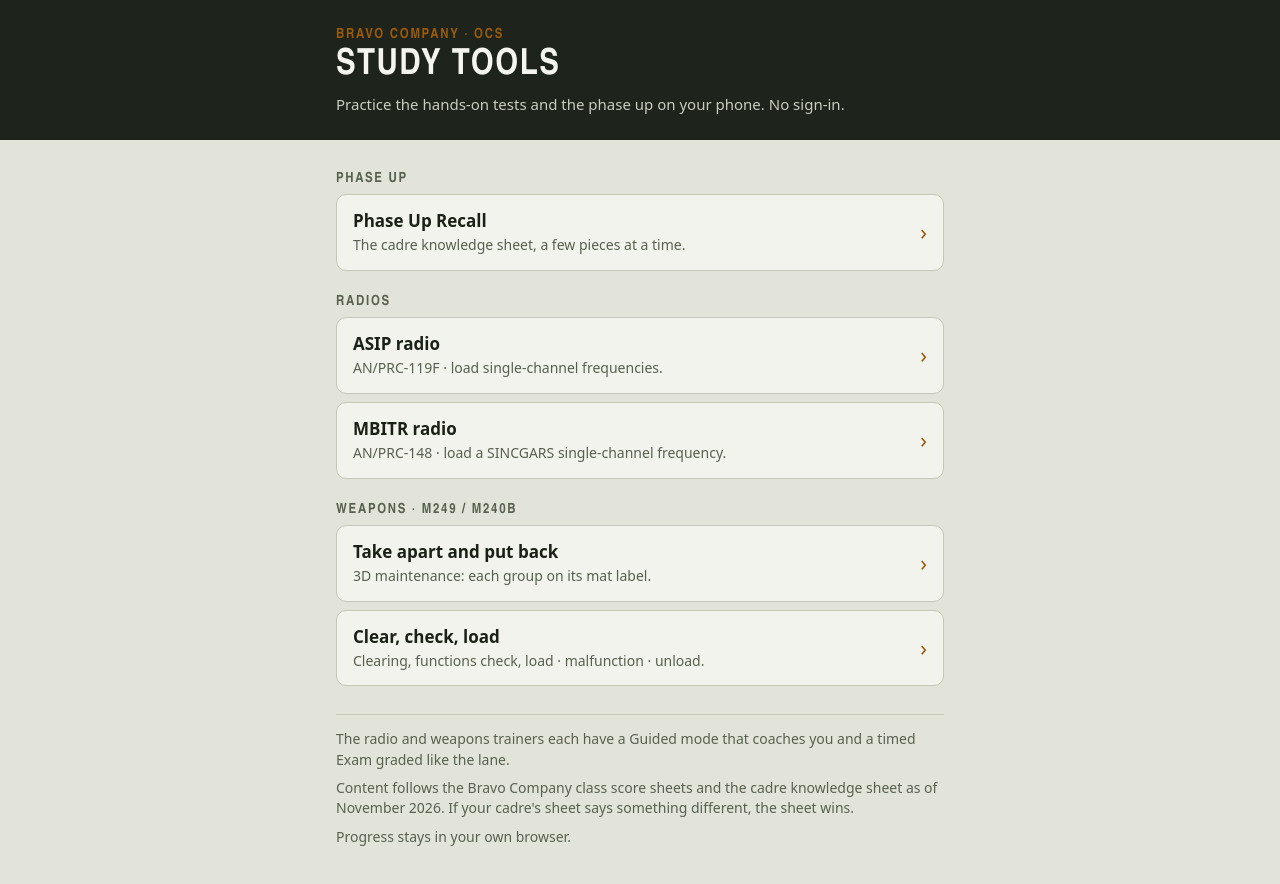
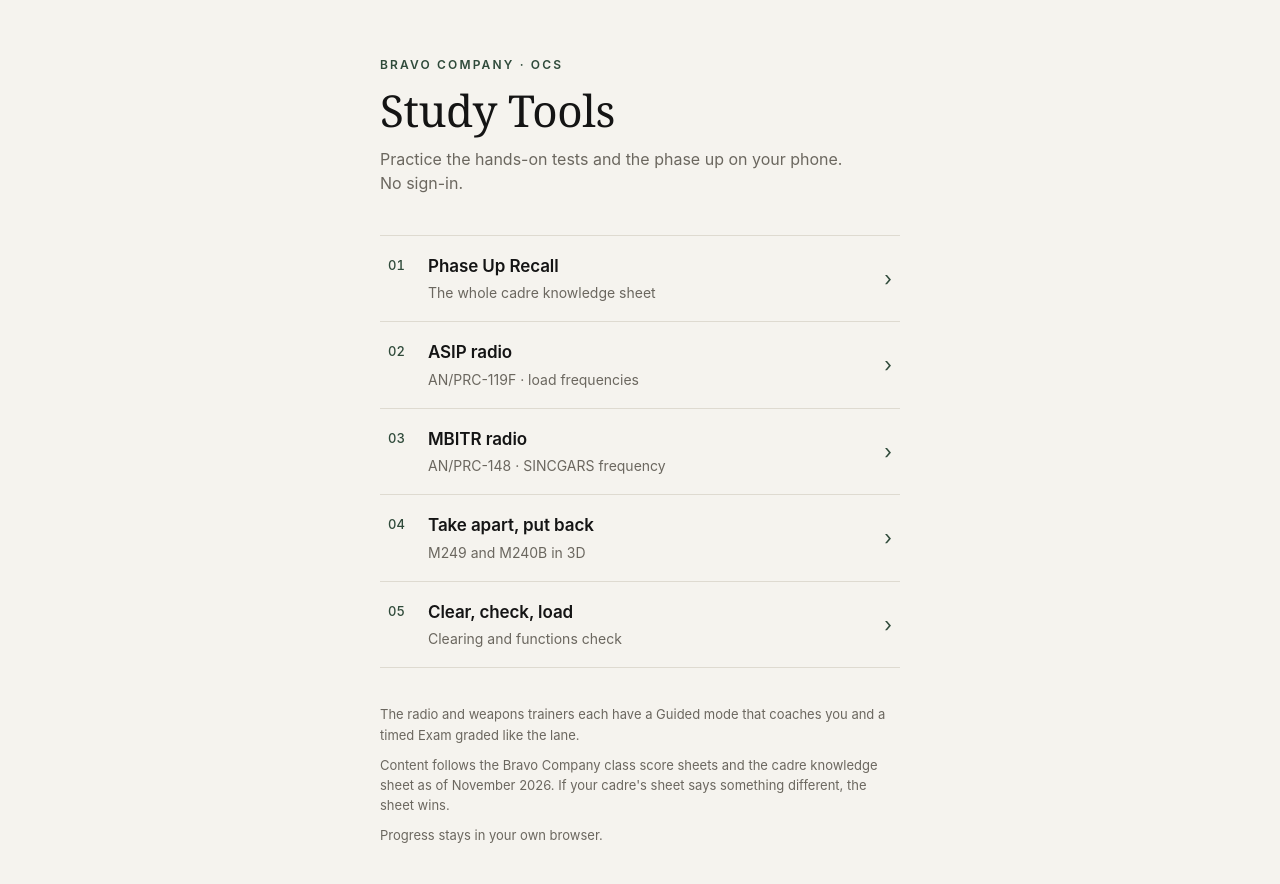
Before and after one commit to ocs-bravo-study/ocs-bravo-study.github.io, a plain HTML site: page index.html in a window 1280 px wide. Drawn offline with Linux system fonts and the light colour scheme.

Commit message:
Home page: ivory and ink, numbered list, dark mode; 404 page and icon to match

```diff
--- a/index.html
+++ b/index.html
@@ -5,64 +5,53 @@
 <meta name="viewport" content="width=device-width,initial-scale=1,viewport-fit=cover">
 <title>Bravo Study Tools</title>
 <meta name="description" content="Bravo Company OCS study tools: Phase Up Recall, ASIP and MBITR radio trainers, M249 / M240B weapons trainers.">
+<meta name="theme-color" content="#F5F3EE" media="(prefers-color-scheme: light)">
+<meta name="theme-color" content="#121311" media="(prefers-color-scheme: dark)">
 <link rel="icon" href="favicon.svg" type="image/svg+xml">
 <style>
-/* One screen, one tap to any tool. Same palette and type as the trainers. */
+/* Ivory and ink: one numbered list, hairlines instead of boxes, one deep green accent. System fonts only. */
 :root {
-  --bg: #e2e4d9; --surface: #f2f3ec; --ink: #1b2016; --muted: #586050; --line: #c4c8b6;
-  --band: #1e231c; --band-ink: #f4f5ef; --accent: #9a5a0c;
-  --ui: system-ui, -apple-system, "Segoe UI", Roboto, "Helvetica Neue", Arial, sans-serif;
-  --stencil: "DIN Condensed", "DIN Alternate", "Arial Narrow", "Roboto Condensed", system-ui, sans-serif;
+  --bg: #F5F3EE; --ink: #141414; --muted: #6B675F; --line: #DEDAD0; --accent: #2F4A3A; --hover: rgba(47, 74, 58, .05);
+  --sans: -apple-system, BlinkMacSystemFont, "Segoe UI", Roboto, "Helvetica Neue", Arial, sans-serif;
+  --serif: ui-serif, "New York", "Iowan Old Style", Georgia, "Times New Roman", serif;
   color-scheme: light dark;
 }
 @media (prefers-color-scheme: dark) {
-  :root { --bg: #161a13; --surface: #20251c; --ink: #e8eadf; --muted: #a3aa96; --line: #384030; --band: #0e110c; --accent: #e0a24a; }
+  :root { --bg: #121311; --ink: #ECEAE3; --muted: #9C998F; --line: #2B2C28; --accent: #9DB8A2; --hover: rgba(157, 184, 162, .06); }
 }
 * { box-sizing: border-box; }
-body { margin: 0; background: var(--bg); color: var(--ink); font: 16px/1.45 var(--ui); -webkit-text-size-adjust: 100%; }
-.wrap { max-width: 640px; margin: 0 auto; padding-left: max(16px, env(safe-area-inset-left, 0px)); padding-right: max(16px, env(safe-area-inset-right, 0px)); }
-header { background: var(--band); color: var(--band-ink); padding: calc(env(safe-area-inset-top, 0px) + 28px) 0 24px; }
-.eyebrow { margin: 0 0 6px; font: 700 14px/1 var(--stencil); letter-spacing: .12em; text-transform: uppercase; color: var(--accent); }
-h1 { margin: 0; font: 700 36px/1 var(--stencil); letter-spacing: .04em; text-transform: uppercase; }
-header p.sub { margin: 10px 0 0; color: #c9cdbf; font-size: 15px; }
-main { padding: 8px 0 calc(env(safe-area-inset-bottom, 0px) + 32px); }
-h2 { margin: 24px 0 8px; font: 700 14px/1 var(--stencil); letter-spacing: .12em; text-transform: uppercase; color: var(--muted); }
-ul { list-style: none; margin: 0; padding: 0; display: grid; gap: 8px; }
-a.tool { display: flex; align-items: center; gap: 12px; padding: 14px 16px; min-height: 64px; background: var(--surface); border: 1px solid var(--line); border-radius: 10px; color: inherit; text-decoration: none; }
-a.tool:hover { border-color: var(--muted); }
-a.tool:active { transform: translateY(1px); }
-a.tool:focus-visible { outline: 3px solid var(--accent); outline-offset: 2px; }
-.tool span { flex: 1; min-width: 0; }
-.tool b { display: block; font-size: 17px; }
-.tool small { display: block; margin-top: 2px; color: var(--muted); font-size: 14px; }
-.tool i { font-style: normal; font-size: 22px; color: var(--accent); }
-footer { margin-top: 28px; padding-top: 14px; border-top: 1px solid var(--line); color: var(--muted); font-size: 14px; }
-footer p { margin: 0 0 8px; }
+body { margin: 0; background: var(--bg); color: var(--ink); font: 16px/1.5 var(--sans); -webkit-text-size-adjust: 100%; -webkit-font-smoothing: antialiased; }
+.wrap { max-width: 560px; margin: 0 auto; padding: calc(env(safe-area-inset-top, 0px) + 56px) max(20px, env(safe-area-inset-right, 0px)) calc(env(safe-area-inset-bottom, 0px) + 40px) max(20px, env(safe-area-inset-left, 0px)); }
+.eyebrow { margin: 0 0 14px; font-size: 12px; font-weight: 600; letter-spacing: .18em; text-transform: uppercase; color: var(--accent); }
+h1 { margin: 0; font: 400 44px/1.02 var(--serif); letter-spacing: -.01em; }
+.sub { margin: 14px 0 40px; color: var(--muted); font-size: 16px; max-width: 30em; }
+ol { list-style: none; margin: 0; padding: 0; border-bottom: 1px solid var(--line); }
+a.tool { display: flex; align-items: center; gap: 16px; padding: 18px 8px; min-height: 72px; border-top: 1px solid var(--line); color: inherit; text-decoration: none; transition: background-color .15s; }
+a.tool:hover { background: var(--hover); }
+a.tool:focus-visible { outline: 2px solid var(--accent); outline-offset: -2px; }
+.n { width: 24px; flex: none; align-self: flex-start; padding-top: 5px; font: 500 13px/1 var(--sans); font-variant-numeric: tabular-nums; color: var(--accent); }
+.tool span.t { flex: 1; min-width: 0; }
+.tool b { display: block; font-size: 17px; font-weight: 600; letter-spacing: -.005em; }
+.tool small { display: block; margin-top: 3px; color: var(--muted); font-size: 14px; }
+.tool i { font-style: normal; font-size: 20px; color: var(--accent); transition: transform .15s; }
+a.tool:hover i { transform: translateX(3px); }
+footer { margin-top: 36px; color: var(--muted); font-size: 13px; line-height: 1.55; }
+footer p { margin: 0 0 10px; }
+@media (max-width: 380px) { h1 { font-size: 38px; } .sub { margin-bottom: 32px; } a.tool { gap: 12px; padding: 16px 4px; } }
 </style>
 </head>
 <body>
-<header>
-  <div class="wrap">
-    <p class="eyebrow">Bravo Company · OCS</p>
-    <h1>Study Tools</h1>
-    <p class="sub">Practice the hands-on tests and the phase up on your phone. No sign-in.</p>
-  </div>
-</header>
 <main class="wrap">
-  <h2>Phase up</h2>
-  <ul>
-    <li><a class="tool" href="phaseup/"><span><b>Phase Up Recall</b><small>The cadre knowledge sheet, a few pieces at a time.</small></span><i aria-hidden="true">›</i></a></li>
-  </ul>
-  <h2>Radios</h2>
-  <ul>
-    <li><a class="tool" href="asip/"><span><b>ASIP radio</b><small>AN/PRC-119F · load single-channel frequencies.</small></span><i aria-hidden="true">›</i></a></li>
-    <li><a class="tool" href="mbitr/"><span><b>MBITR radio</b><small>AN/PRC-148 · load a SINCGARS single-channel frequency.</small></span><i aria-hidden="true">›</i></a></li>
-  </ul>
-  <h2>Weapons · M249 / M240B</h2>
-  <ul>
-    <li><a class="tool" href="weapons/"><span><b>Take apart and put back</b><small>3D maintenance: each group on its mat label.</small></span><i aria-hidden="true">›</i></a></li>
-    <li><a class="tool" href="weapons/drills/"><span><b>Clear, check, load</b><small>Clearing, functions check, load · malfunction · unload.</small></span><i aria-hidden="true">›</i></a></li>
-  </ul>
+  <p class="eyebrow">Bravo Company · OCS</p>
+  <h1>Study Tools</h1>
+  <p class="sub">Practice the hands-on tests and the phase up on your phone. No sign-in.</p>
+  <ol>
+    <li><a class="tool" href="phaseup/"><span class="n">01</span><span class="t"><b>Phase Up Recall</b><small>The whole cadre knowledge sheet</small></span><i aria-hidden="true">›</i></a></li>
+    <li><a class="tool" href="asip/"><span class="n">02</span><span class="t"><b>ASIP radio</b><small>AN/PRC-119F · load frequencies</small></span><i aria-hidden="true">›</i></a></li>
+    <li><a class="tool" href="mbitr/"><span class="n">03</span><span class="t"><b>MBITR radio</b><small>AN/PRC-148 · SINCGARS frequency</small></span><i aria-hidden="true">›</i></a></li>
+    <li><a class="tool" href="weapons/"><span class="n">04</span><span class="t"><b>Take apart, put back</b><small>M249 and M240B in 3D</small></span><i aria-hidden="true">›</i></a></li>
+    <li><a class="tool" href="weapons/drills/"><span class="n">05</span><span class="t"><b>Clear, check, load</b><small>Clearing and functions check</small></span><i aria-hidden="true">›</i></a></li>
+  </ol>
   <footer>
     <p>The radio and weapons trainers each have a Guided mode that coaches you and a timed Exam graded like the lane.</p>
     <p>Content follows the Bravo Company class score sheets and the cadre knowledge sheet as of November 2026. If your cadre's sheet says something different, the sheet wins.</p>
```
Also changed, not shown: 404.html (+5 -4 lines), favicon.ico, favicon.svg.
